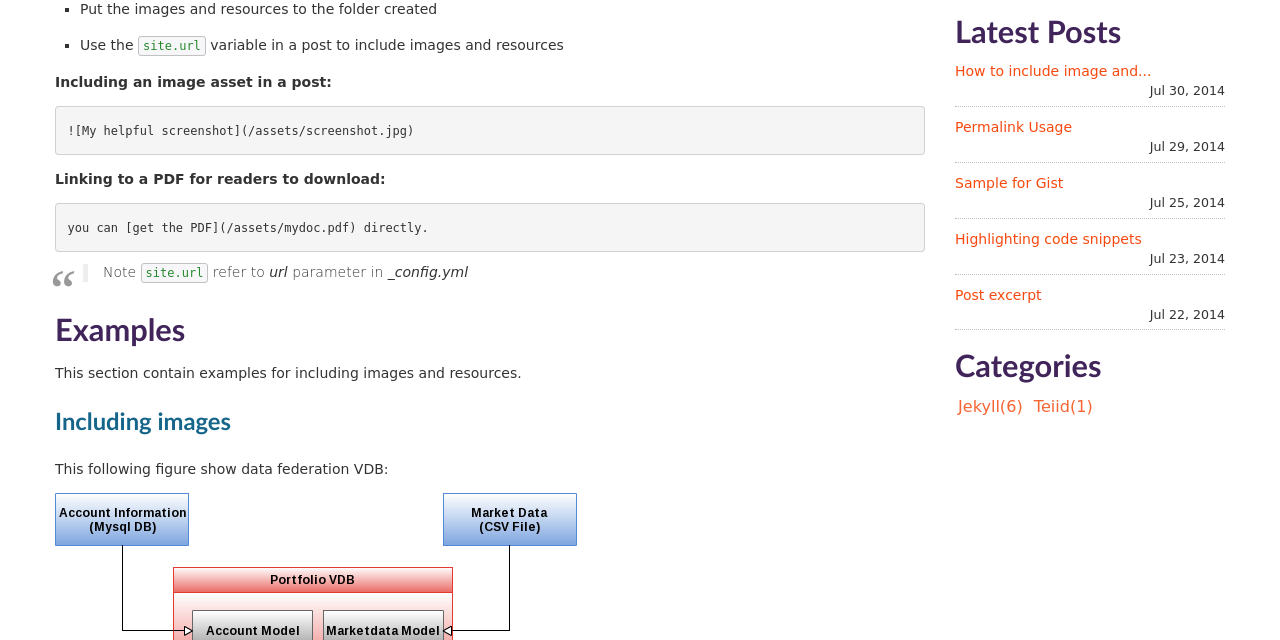
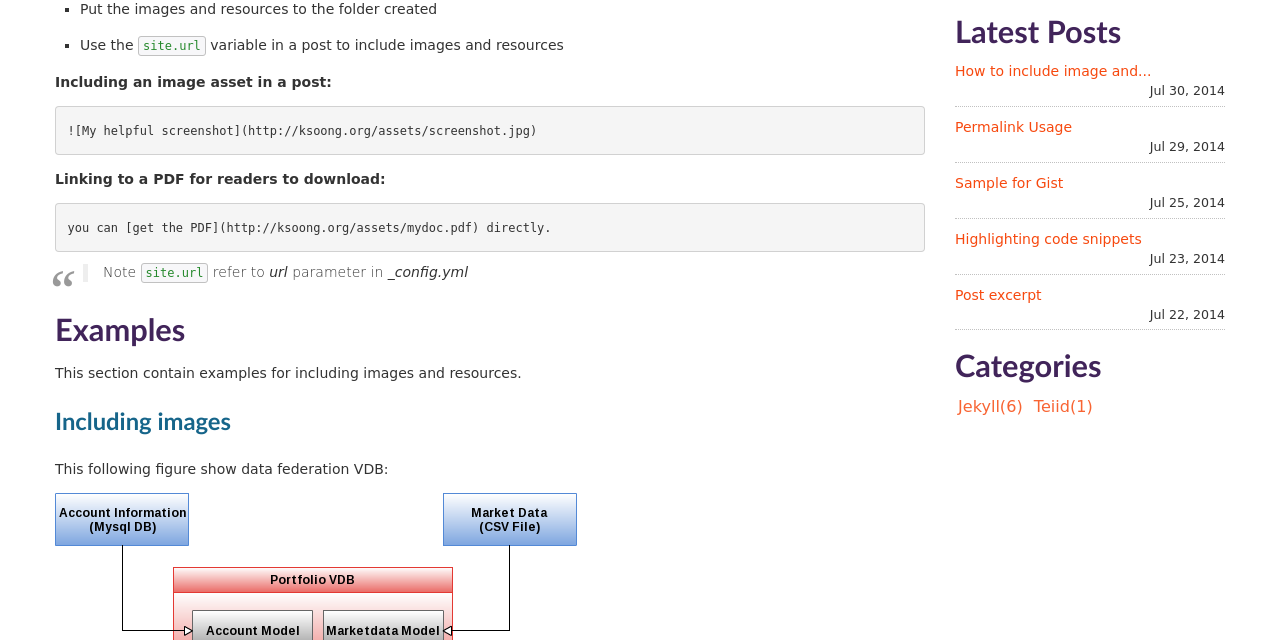
Before and after one commit to kylinsoong/kylinsoong.github.io, a Jekyll site: the page built from _posts/2014-07-29-jekyll-including-images-resources.md, in a window 1280 px wide and 900 px high, cut to the strip 260-900 px from the top of the window. Built offline with Jekyll 4.4.1, drawn with Linux system fonts in a browser that asks for light colours; some web fonts are replaced; comment, search, counter and statistics services are not loaded; some of the changed lines change nothing that is shown.

Commit message:
update url to ksoong.org

```diff
--- a/_config.yml
+++ b/_config.yml
@@ -3,9 +3,9 @@ title: Kylin Soong Blog
 email: kylinsoong.1214@gmail.com
 description: "Write an awesome description for your new site here. You can edit this line in _config.yml. It will appear in your document head meta (for Google search results) and in your feed.xml site description."
 #baseurl: ""
-url: ""
-twitter_username: jekyllrb
-github_username:  jekyll
+url: http://ksoong.org
+twitter_username: kylinsoong
+github_username:  kylinsoong
 
 # Build settings
 markdown: kramdown
```
